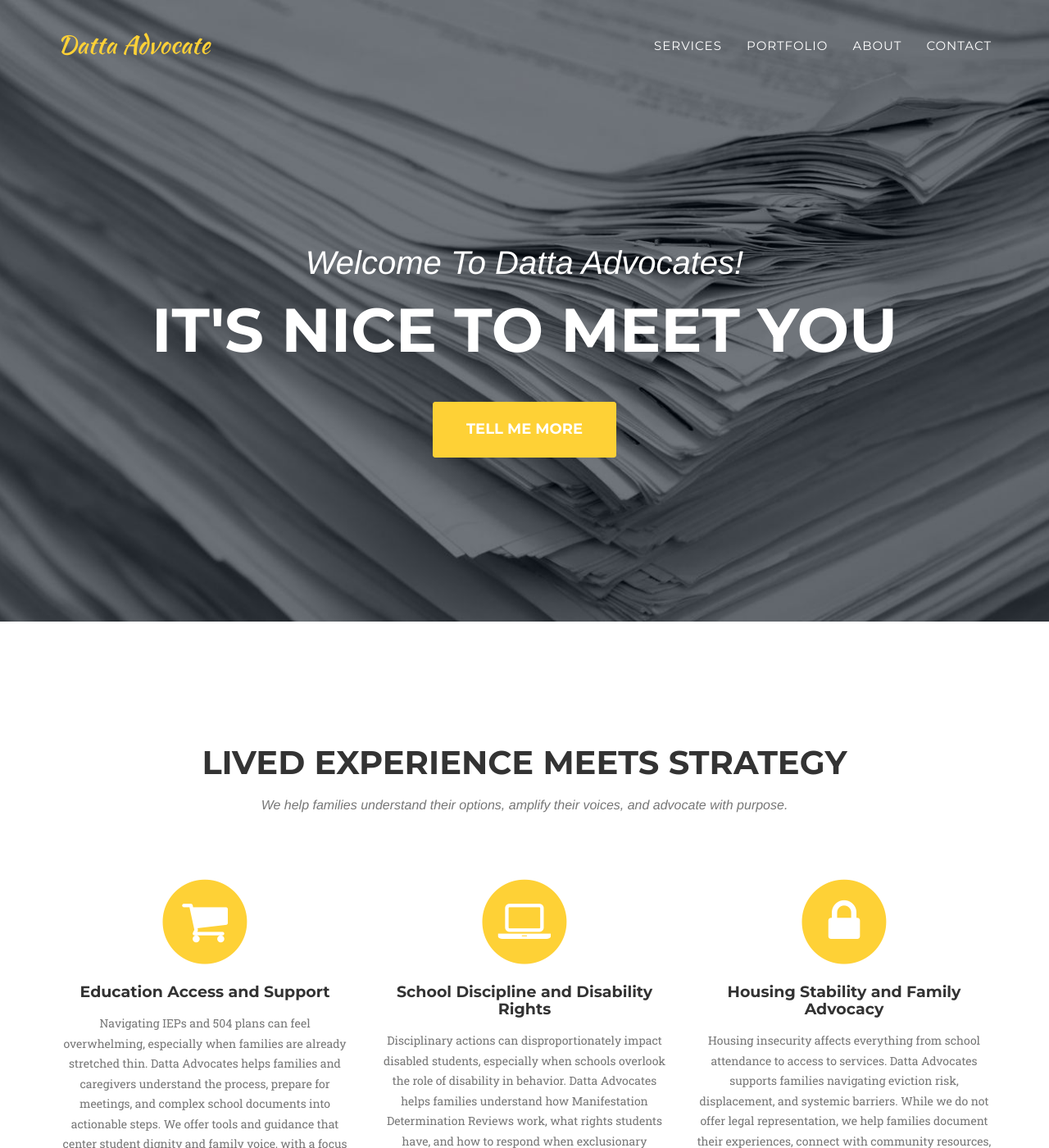
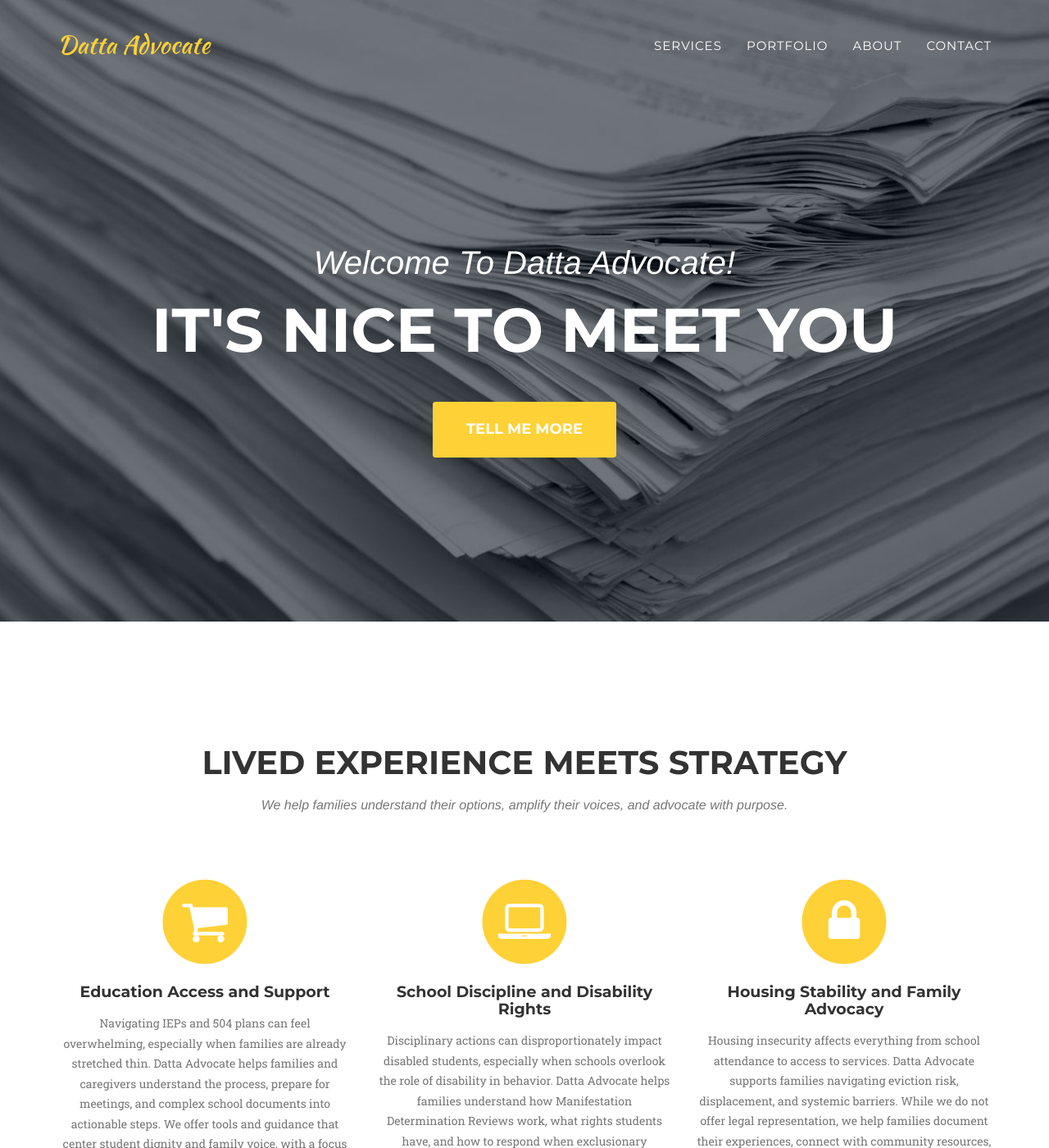
Before and after one commit to neeradatta/dattaadvocate.com, a Jekyll site: the page built from index.html, in a window 1280 px wide and 1400 px high. Shown: the whole window at 82% size. Built offline with Jekyll 4.4.1, drawn with Linux system fonts in a browser that asks for light colours; some web fonts are replaced; some of the changed text lies outside the part shown.

Commit message:
Updated advocates to advocate.

```diff
--- a/_includes/about.html
+++ b/_includes/about.html
@@ -20,7 +20,7 @@
                                     <h4 class="subheading">Learning the Landscape Through Lived Experience</h4>
                                 </div>
                                 <div class="timeline-body">
-                                    <p class="text-muted">Datta Advocates was born from survival. Our founder navigated housing instability, food insecurity, and community barriers. She experienced how hard it is for families to access support when the systems meant to help are fragmented and unwelcoming. These years shaped a deep understanding of what it takes to survive and revealed how much emotional labor goes unseen when families are forced to fight for basic dignity.</p>
+                                    <p class="text-muted">Datta Advocate was born from survival. Our founder navigated housing instability, food insecurity, and community barriers. She experienced how hard it is for families to access support when the systems meant to help are fragmented and unwelcoming. These years shaped a deep understanding of what it takes to survive and revealed how much emotional labor goes unseen when families are forced to fight for basic dignity.</p>
                                 </div>
                             </div>
                         </li>
@@ -62,7 +62,7 @@
                                     <h4 class="subheading">Deepening Systems Knowledge and Coalition Building</h4>
                                 </div>
                                 <div class="timeline-body">
-                                    <p class="text-muted">Datta Advocates began with survival. Our founder navigated housing instability, food insecurity, and the special education system as a parent and advocate. Over time, she supported families through IEP and 504 processes, and helped shape policy conversations at the local and state level. She deepened her understanding of school discipline and disability rights, studying how exclusionary practices contribute to the pipeline from preschool to prison. Today, Datta Advocates works at the intersection of education and housing justice, supporting families facing eviction, homelessness, and systemic barriers.</p>
+                                    <p class="text-muted">Datta Advocate began with survival. Our founder navigated housing instability, food insecurity, and the special education system as a parent and advocate. Over time, she supported families through IEP and 504 processes, and helped shape policy conversations at the local and state level. She deepened her understanding of school discipline and disability rights, studying how exclusionary practices contribute to the pipeline from preschool to prison. Today, Datta Advocate works at the intersection of education and housing justice, supporting families facing eviction, homelessness, and systemic barriers.</p>
                                 </div>
                             </div>
                         </li>
--- a/_includes/header.html
+++ b/_includes/header.html
@@ -46,7 +46,7 @@
     <header>
         <div class="container">
             <div class="intro-text">
-                <div class="intro-lead-in">Welcome To Datta Advocates!</div>
+                <div class="intro-lead-in">Welcome To Datta Advocate!</div>
                 <div class="intro-heading">It's Nice To Meet You</div>
                 <a href="#services" class="page-scroll btn btn-xl">Tell Me More</a>
             </div>
--- a/_includes/services.html
+++ b/_includes/services.html
@@ -14,7 +14,7 @@
                         <i class="fa fa-shopping-cart fa-stack-1x fa-inverse"></i>
                     </span>
                     <h4 class="service-heading">Education Access and Support</h4>
-                    <p class="text-muted">Navigating IEPs and 504 plans can feel overwhelming, especially when families are already stretched thin. Datta Advocates helps families and caregivers understand the process, prepare for meetings, and complex school documents into actionable steps. We offer tools and guidance that center student dignity and family voice, with a focus on trauma-informed collaboration and emotionally grounded advocacy.</p>
+                    <p class="text-muted">Navigating IEPs and 504 plans can feel overwhelming, especially when families are already stretched thin. Datta Advocate helps families and caregivers understand the process, prepare for meetings, and complex school documents into actionable steps. We offer tools and guidance that center student dignity and family voice, with a focus on trauma-informed collaboration and emotionally grounded advocacy.</p>
                 </div>
                 <div class="col-md-4">
                     <span class="fa-stack fa-4x">
@@ -22,7 +22,7 @@
                         <i class="fa fa-laptop fa-stack-1x fa-inverse"></i>
                     </span>
                     <h4 class="service-heading">School Discipline and Disability Rights</h4>
-                    <p class="text-muted">Disciplinary actions can disproportionately impact disabled students, especially when schools overlook the role of disability in behavior. Datta Advocates helps families understand how Manifestation Determination Reviews work, what rights students have, and how to respond when exclusionary practices appear. We also highlight the broader patterns that contribute to the preschool to prison pipeline, offering insight and strategy to interrupt harm before it escalates.</p>
+                    <p class="text-muted">Disciplinary actions can disproportionately impact disabled students, especially when schools overlook the role of disability in behavior. Datta Advocate helps families understand how Manifestation Determination Reviews work, what rights students have, and how to respond when exclusionary practices appear. We also highlight the broader patterns that contribute to the preschool to prison pipeline, offering insight and strategy to interrupt harm before it escalates.</p>
                 </div>
                 <div class="col-md-4">
                     <span class="fa-stack fa-4x">
@@ -30,7 +30,7 @@
                         <i class="fa fa-lock fa-stack-1x fa-inverse"></i>
                     </span>
                     <h4 class="service-heading">Housing Stability and Family Advocacy</h4>
-                    <p class="text-muted">Housing insecurity affects everything from school attendance to access to services. Datta Advocates supports families navigating eviction risk, displacement, and systemic barriers. While we do not offer legal representation, we help families document their experiences, connect with community resources, and advocate for stability in school and public settings. Our work centers emotional support, dignity, and the recognition that housing is a foundation for educational equity.</p>
+                    <p class="text-muted">Housing insecurity affects everything from school attendance to access to services. Datta Advocate supports families navigating eviction risk, displacement, and systemic barriers. While we do not offer legal representation, we help families document their experiences, connect with community resources, and advocate for stability in school and public settings. Our work centers emotional support, dignity, and the recognition that housing is a foundation for educational equity.</p>
                 </div>
             </div>
         </div>
```
Also changed, not shown: package.json (+4 -4 lines).
